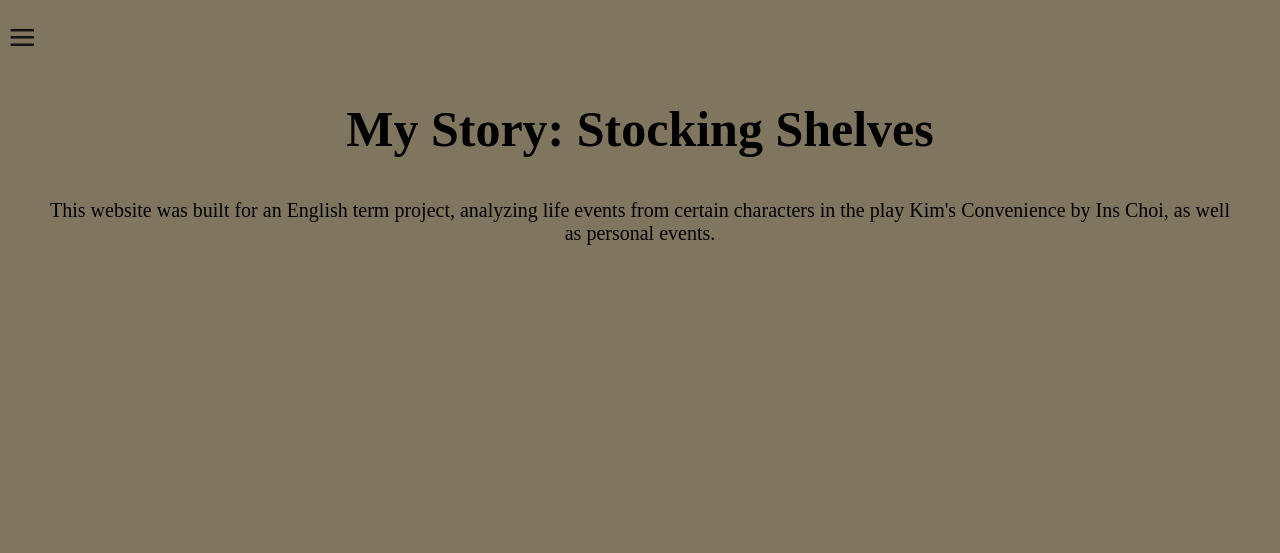
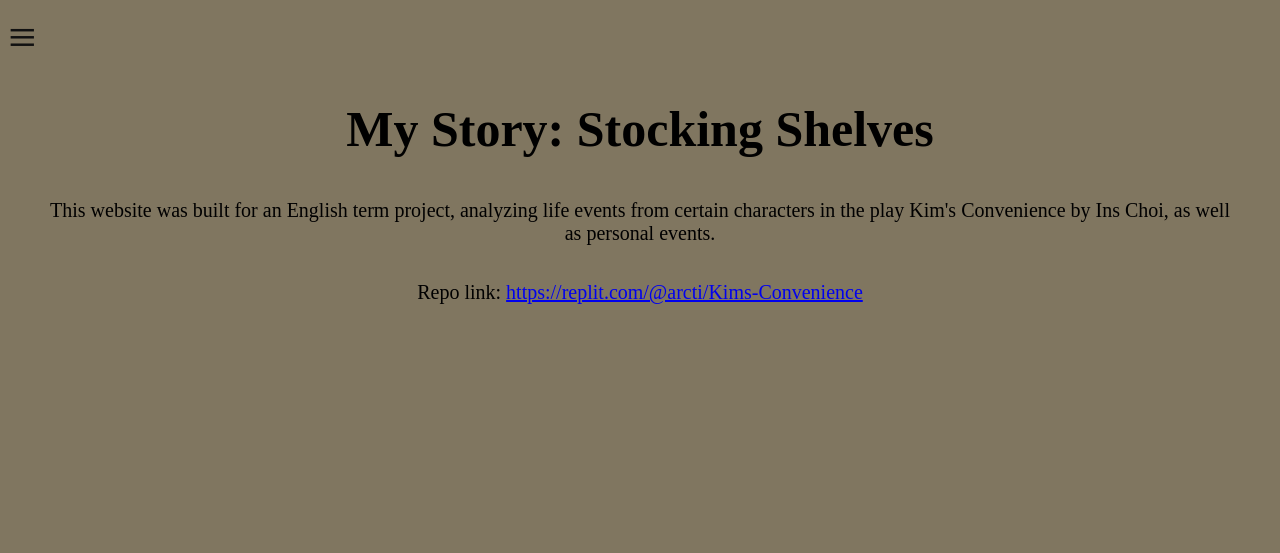
Before and after one commit to anyamarii/ArcticWyvern13.github.io, a plain HTML site: page index.html in a window 1280 px wide. Drawn offline with Linux system fonts and the light colour scheme.

Commit message:
repo link

```diff
--- a/index.html
+++ b/index.html
@@ -28,6 +28,7 @@
 
   <h1>My Story: Stocking Shelves</h1>
   <p>This website was built for an English term project, analyzing life events from certain characters in the play Kim's Convenience by Ins Choi, as well as personal events. </p>
+  <p>Repo link: <a href="https://replit.com/@arcti/Kims-Convenience">https://replit.com/@arcti/Kims-Convenience</a></p>
 
 
 </body>
```
